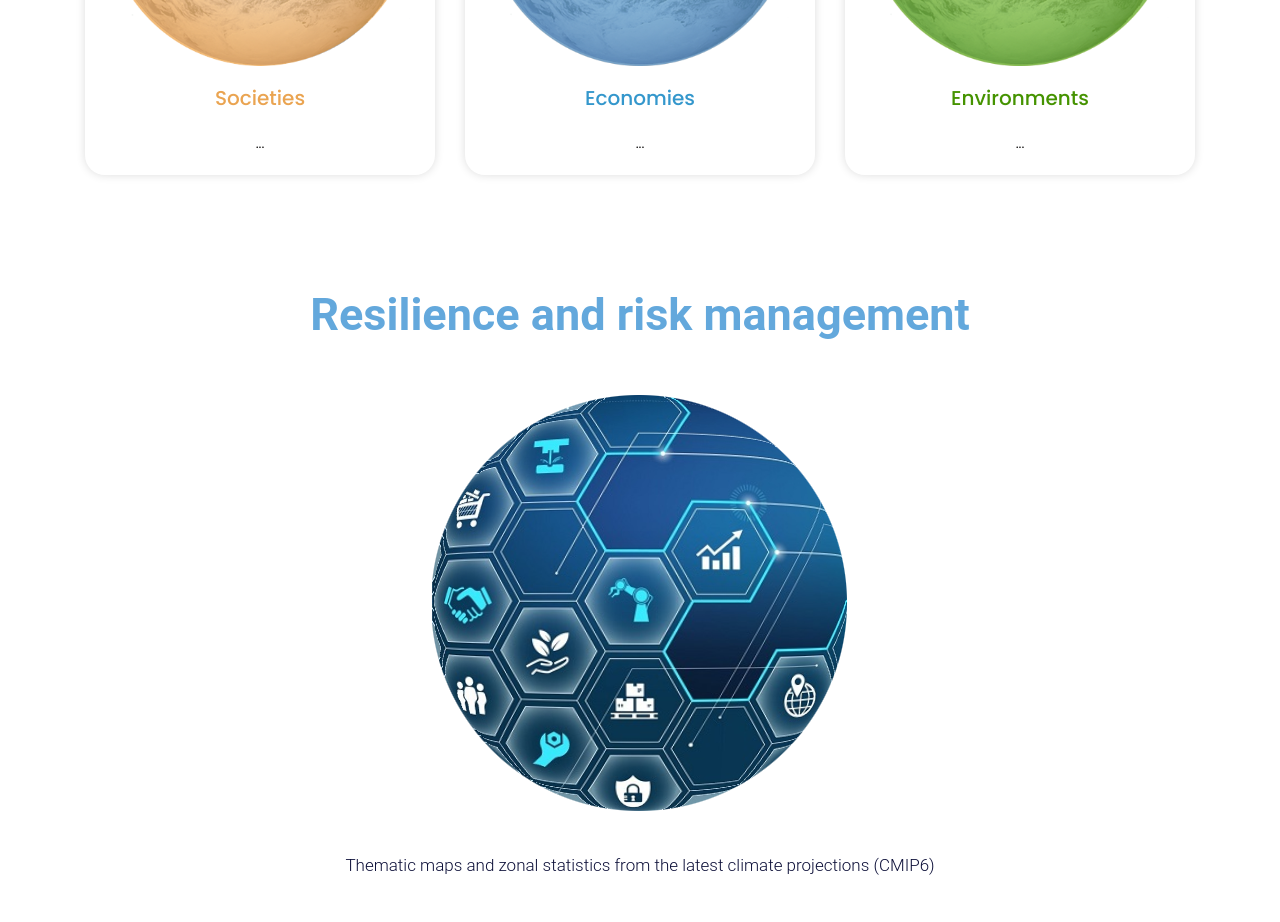
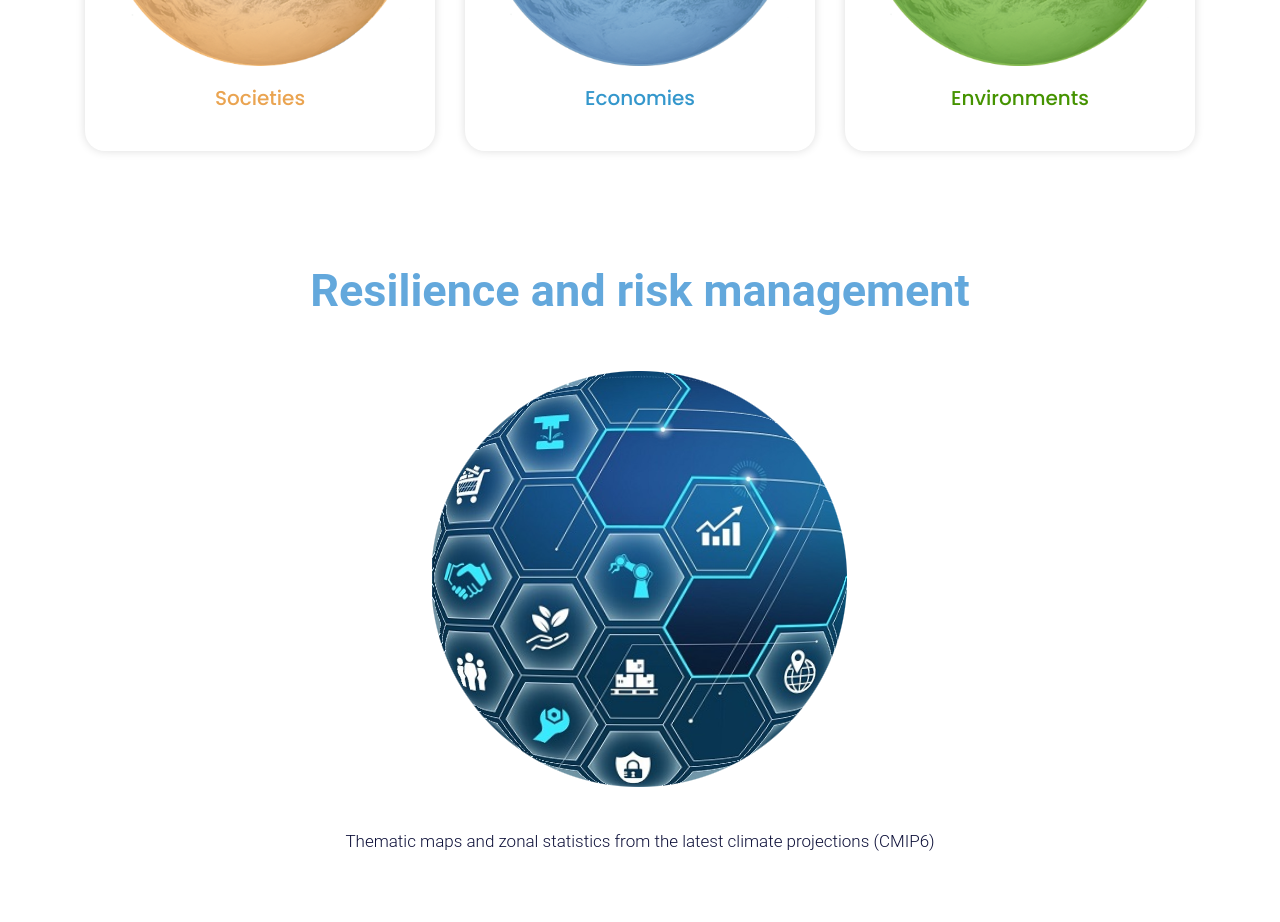
Before and after one commit to GrailGraph/site, a plain HTML site: page about.html in a window 1280 px wide. Shown: the part 1140-2062 px from the top of the page. Drawn offline with nearby package versions, Linux system fonts and the light colour scheme.

Commit message:
Update about.html

```diff
--- a/about.html
+++ b/about.html
@@ -120,21 +120,21 @@
                   <div id="box_ho" class="why-box">
                      <i><img src="images/soc.png" alt="Societies" /></i>
                      <h3 style="color:#eaa451;">Societies</h3>
-                     <p>...</p>
+                     <p></p>
                   </div>
                </div>
                <div class="col-xl-4 col-lg-4 col-md-4 col-sm-12" onclick="location.href='http://grailgraph.github.io/site/data.html#economy';" style="cursor: pointer;">
                   <div class="why-box">
                      <i><img src="images/eco.png" alt="Economies" /></i>
                      <h3  style="color:#3497cc;">Economies</h3>
-                     <p>...</p>
+                     <p></p>
                   </div>
                </div>
                <div class="col-xl-4 col-lg-4 col-md-4 col-sm-12" onclick="location.href='http://grailgraph.github.io/site/data.html#environment';" style="cursor: pointer;">
                   <div class="why-box">
                      <i><img src="images/env.png" alt="index.html" /></i>
                      <h3 style="color:#459300;">Environments</h3>
-                     <p>...</p>
+                     <p></p>
                   </div>
                </div>
             </div>
```
